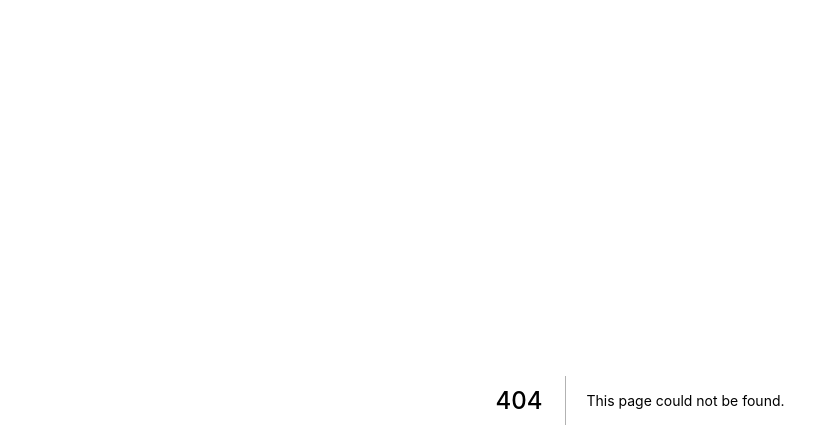
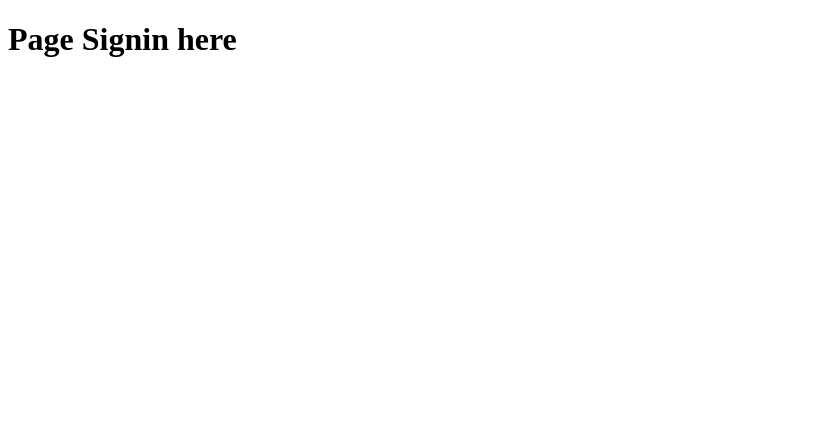
Before and after one commit to michelmyseth/Akijaypraytay, a Next.js app: page /signin in a window 1280 px wide. Before the commit this address had no page. Shown: the top 448 px of the page, without its empty margins (0-839 px from the left). Built offline with nearby package versions, Linux system fonts and the light colour scheme.

Commit message:
add the two pages login and signin and update about tracking folder

```diff
--- /dev/null
+++ b/pages/signin.tsx
@@ -0,0 +1,11 @@
+import React from "react";
+
+const Signin: React.FC = () => {
+  return (
+    <div>
+      <h1>Page Signin here</h1>
+    </div>
+  );
+};
+
+export default Signin;
```
Also changed, not shown: pages/login.tsx (added, +11 -0 lines), pages/tracking/[receiver].tsx (renamed from pages/tracking/receiver.tsx), 1 other file (tests, documents, lock files or other folders).
